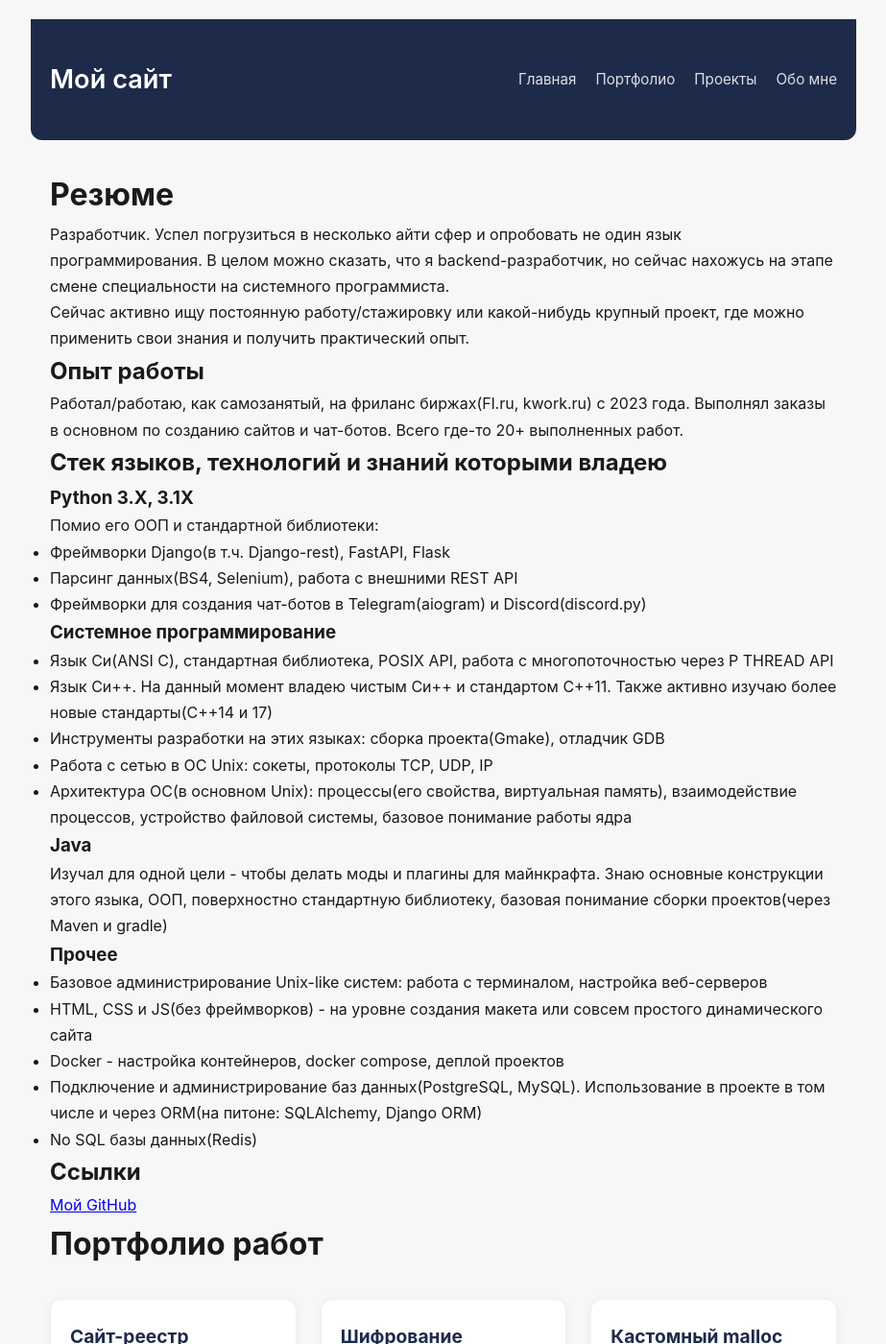
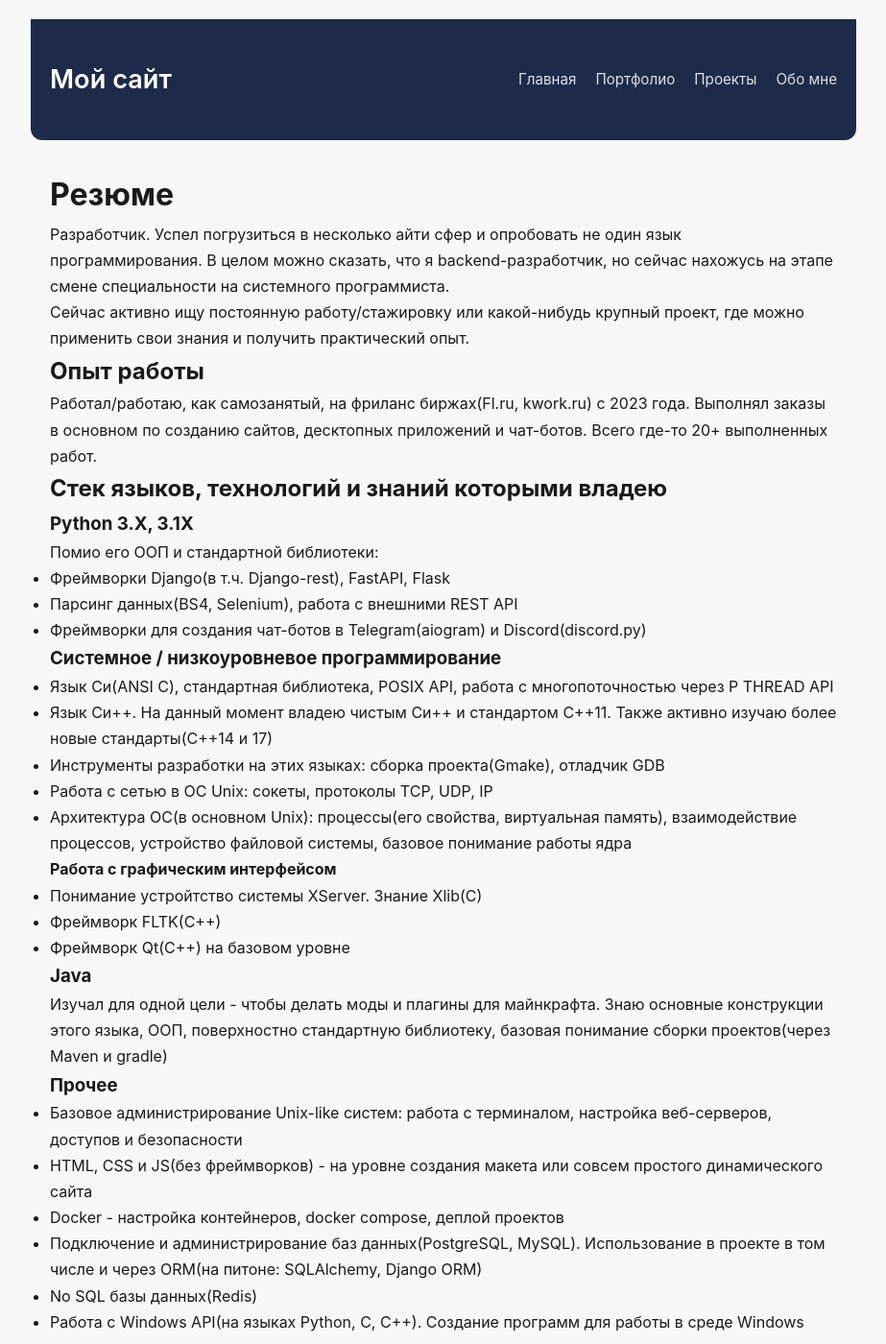
Before and after one commit to ExtremumDev/ExtremumDev.github.io, a Jekyll site: the page built from ru/portfolio.md, in a window 1280 px wide and 1400 px high. Shown: the whole window at 96% size, without its empty margins (178-1101 px from the left). Built offline with Jekyll 4.4.1, drawn with Linux system fonts in a browser that asks for light colours.

Commit message:
Update in portfolio

```diff
--- a/ru/portfolio.md
+++ b/ru/portfolio.md
@@ -7,7 +7,7 @@ permalink: /ru/portfolio/
 Разработчик. Успел погрузиться в несколько айти сфер и опробовать не один язык программирования. В целом можно сказать, что я backend-разработчик, но сейчас нахожусь на этапе смене специальности на системного программиста.
 Сейчас активно ищу постоянную работу/стажировку или какой-нибудь крупный проект, где можно применить свои знания и получить практический опыт.
 ## Опыт работы
-Работал/работаю, как самозанятый, на фриланс биржах(Fl.ru, kwork.ru) с 2023 года. Выполнял заказы в основном по созданию сайтов и чат-ботов. Всего где-то 20+ выполненных работ.
+Работал/работаю, как самозанятый, на фриланс биржах(Fl.ru, kwork.ru) с 2023 года. Выполнял заказы в основном по созданию сайтов, десктопных приложений и чат-ботов. Всего где-то 20+ выполненных работ.
 
 ## Стек языков, технологий и знаний которыми владею
 
@@ -19,24 +19,29 @@ permalink: /ru/portfolio/
     <li>Фреймворки для создания чат-ботов в Telegram(aiogram) и Discord(discord.py)</li>
 </ul>
 
-### Системное программирование
+### Системное / низкоуровневое программирование
 <ul>
     <li>Язык Си(ANSI C), стандартная библиотека, POSIX API, работа с многопоточностью через P THREAD API</li>
     <li>Язык Си++. На данный момент владею чистым Си++ и стандартом C++11. Также активно изучаю более новые стандарты(C++14 и 17)</li>
     <li>Инструменты разработки на этих языках: сборка проекта(Gmake), отладчик GDB</li>
     <li>Работа с сетью в ОС Unix: сокеты, протоколы TCP, UDP, IP</li>
     <li>Архитектура ОС(в основном Unix): процессы(его свойства, виртуальная память), взаимодействие процессов, устройство файловой системы, базовое понимание работы ядра</li>
+    <h4>Работа с графическим интерфейсом</h4>
+    <li>Понимание устройтство системы XServer. Знание Xlib(C)</li>
+    <li>Фреймворк FLTK(C++)</li>
+    <li>Фреймворк Qt(C++) на базовом уровне</li>
 </ul>
 
 ### Java
 Изучал для одной цели - чтобы делать моды и плагины для майнкрафта. Знаю основные конструкции этого языка, ООП, поверхностно стандартную библиотеку, базовая понимание сборки проектов(через Maven и gradle)
 ### Прочее
 <ul>
-    <li>Базовое администрирование Unix-like систем: работа с терминалом, настройка веб-серверов</li>
+    <li>Базовое администрирование Unix-like систем: работа с терминалом, настройка веб-серверов, доступов и безопасности</li>
     <li>HTML, CSS и JS(без фреймворков) - на уровне создания макета или совсем простого динамического сайта</li>
     <li>Docker - настройка контейнеров, docker compose, деплой проектов</li>
     <li>Подключение и администрирование баз данных(PostgreSQL, MySQL). Использование в проекте в том числе и через ORM(на питоне: SQLAlchemy, Django ORM)</li>
     <li>No SQL базы данных(Redis)</li>
+    <li>Работа с Windows API(на языках Python, C, C++). Создание программ для работы в среде Windows</li>
 </ul>
 
 ## Ссылки
```
